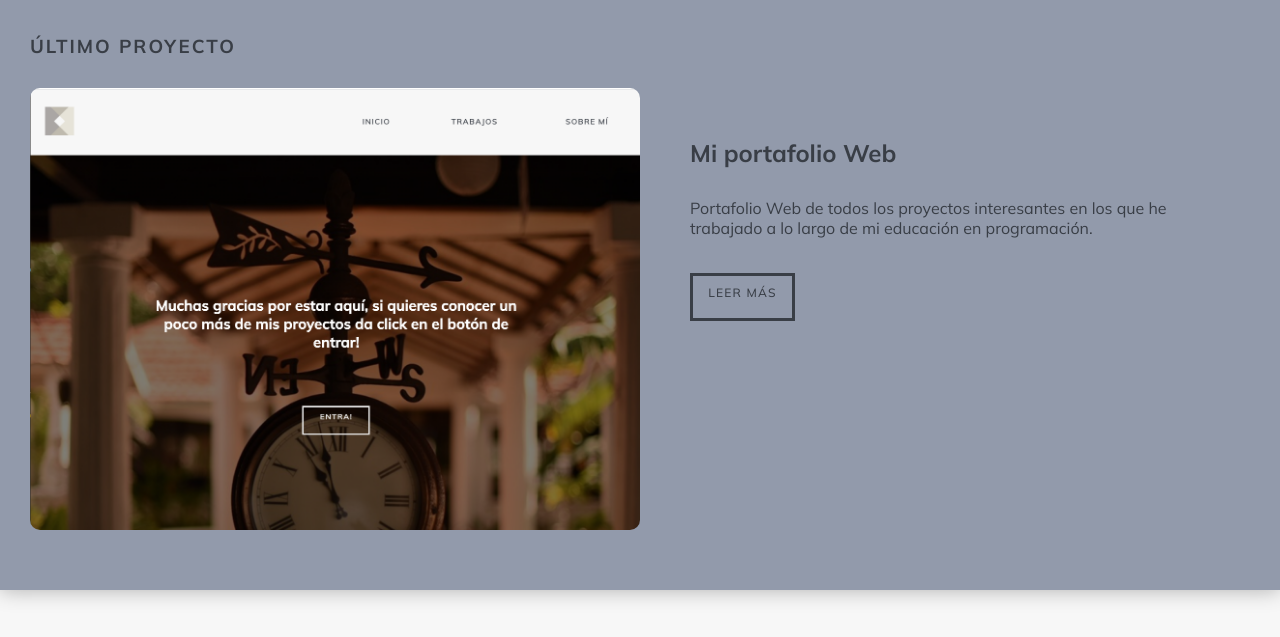
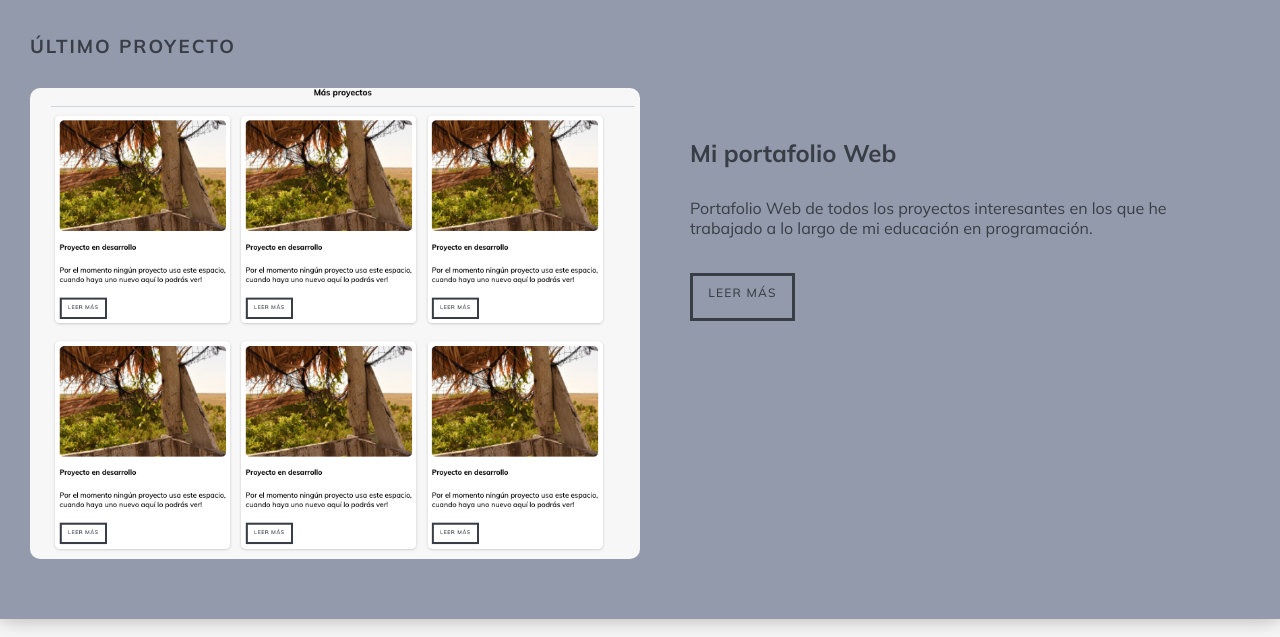
Before and after one commit to RogeCS/Portafolio_HTML_CSS, a plain HTML site: page proyectos.html in a window 1280 px wide. Shown: the part 86-723 px from the top of the page. Drawn offline with Linux system fonts and the light colour scheme.

Commit message:
otro intento para la imagen

```diff
--- a/proyectos.html
+++ b/proyectos.html
@@ -33,7 +33,7 @@
       <div class='grid_container blogs-main-news'>
         <h3>ÚLTIMO PROYECTO</h3>
         <div class='blogs-news-img-container'>
-          <img src='./assets/img/portafolio-img.jpeg' alt='imagen principal' />
+          <img src='./assets/img/portafolio.jpeg' alt='imagen principal' />
         </div>
         <div class='blogs-news-info-container'>
           <h2>Mi portafolio Web</h2>
```
Also changed, not shown: blog.html (+1 -1 lines), assets/img/portafolio.jpeg (added).
